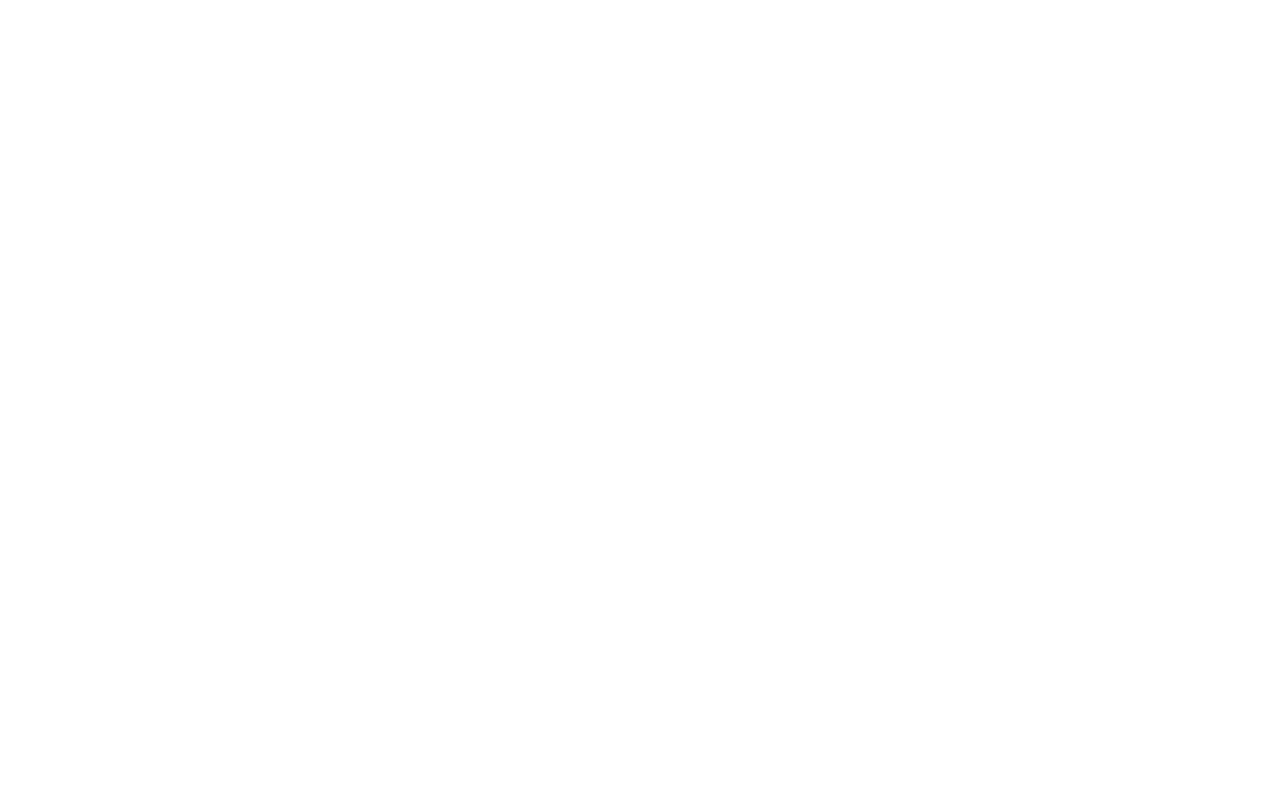
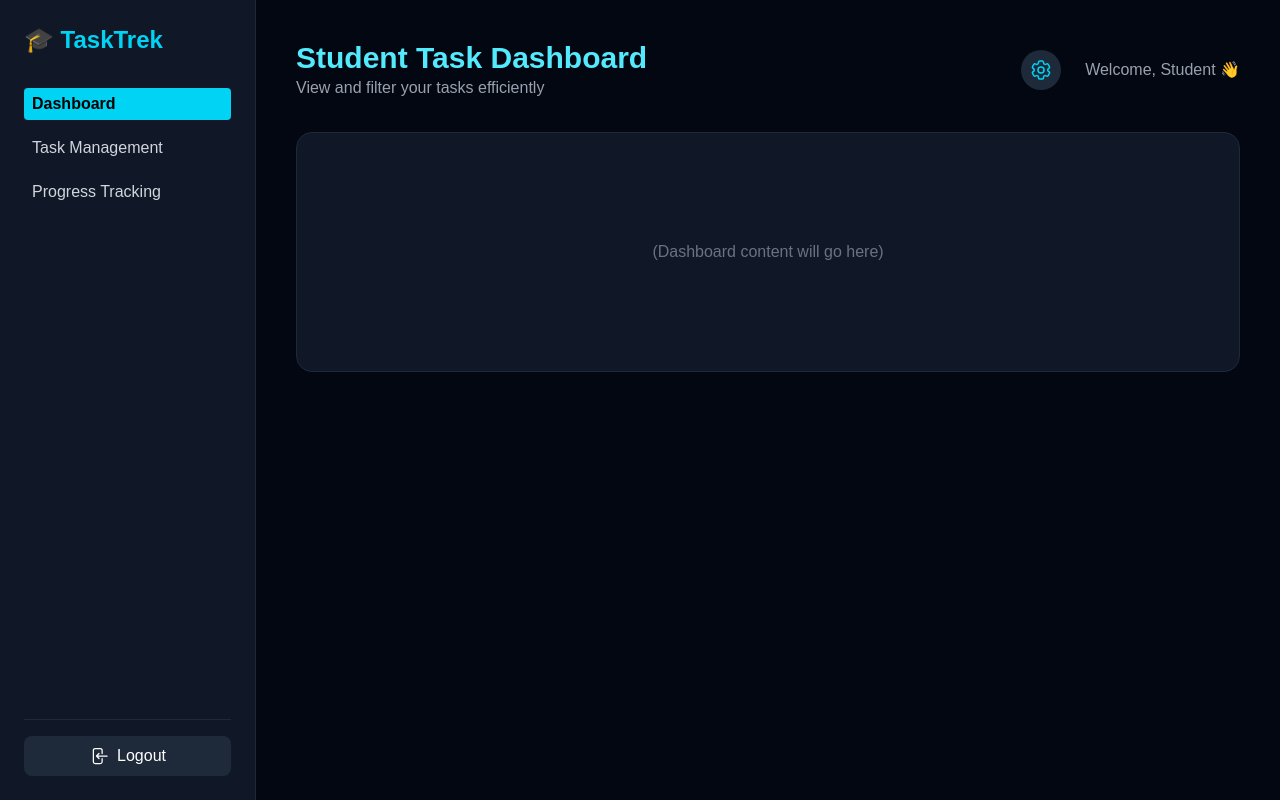
Before and after one commit to Mark-Barican/TaskTrek, a Next.js app: page / in a window 1280 px wide. Before the commit this address had no page. Built offline with nearby package versions, Linux system fonts and the light colour scheme.

Commit message:
logout changes

```diff
--- a/app/page.tsx
+++ b/app/page.tsx
@@ -1,19 +1,18 @@
 "use client";
 
-import ProtectedRoute from "./components/ProtectedRoute";
+import { useState } from "react";
+import { Cog6ToothIcon, ArrowLeftOnRectangleIcon } from "@heroicons/react/24/outline";
 import { useAuth } from "./context/AuthContext";
-import { Cog6ToothIcon } from "@heroicons/react/24/outline";
-import { useState } from "react";
 
 export default function Home() {
-  const { logout } = useAuth();
   const [activeSection, setActiveSection] = useState("dashboard");
+  const { user, logout } = useAuth();
 
   return (
-    <ProtectedRoute>
     <div className="flex min-h-screen bg-gray-950 text-white">
       {/* Sidebar */}
-        <aside className="w-64 bg-gray-900 border-r border-gray-800 p-6 flex flex-col">
+      <aside className="w-64 bg-gray-900 border-r border-gray-800 p-6 flex flex-col justify-between">
+        <div>
           <h1 className="text-2xl font-bold text-cyan-400 mb-8">🎓 TaskTrek</h1>
           <nav className="space-y-3">
             <button
@@ -49,17 +48,23 @@ export default function Home() {
               Progress Tracking
             </button>
           </nav>
+        </div>
 
+        {/* ✅ Logout Button */}
+        <div className="mt-8 border-t border-gray-800 pt-4">
           <button
             onClick={logout}
-            className="mt-auto text-red-400 hover:text-red-300 text-sm"
+            className="flex items-center justify-center w-full py-2 rounded-lg bg-gray-800 hover:bg-red-500 hover:text-white transition"
           >
+            <ArrowLeftOnRectangleIcon className="h-5 w-5 mr-2" />
             Logout
           </button>
+        </div>
       </aside>
 
-        {/* Main Area */}
+      {/* Main Content Area */}
       <main className="flex-1 p-10 overflow-y-auto">
+        {/* Header */}
         <header className="flex justify-between items-center mb-8">
           <div>
             <h2 className="text-3xl font-bold text-cyan-300">
@@ -69,30 +74,44 @@ export default function Home() {
                 ? "Task Management"
                 : "Progress Tracking"}
             </h2>
+            <p className="text-gray-400">
+              {activeSection === "dashboard"
+                ? "View and filter your tasks efficiently"
+                : activeSection === "taskManagement"
+                ? "Create, assign, delete, and manage due dates"
+                : "Monitor task progress: Not Started, In Progress, Completed"}
+            </p>
           </div>
 
+          <div className="flex items-center space-x-6">
             <button className="p-2 rounded-full bg-gray-800 hover:bg-gray-700 transition">
               <Cog6ToothIcon className="h-6 w-6 text-cyan-400" />
             </button>
+            <div className="text-gray-400">
+              Welcome, {user?.email || "Student"} 👋
+            </div>
+          </div>
         </header>
 
+        {/* Conditionally Rendered Sections */}
         {activeSection === "dashboard" && (
           <section className="bg-gray-900 border border-gray-800 rounded-2xl h-60 flex items-center justify-center text-gray-500">
-              (Dashboard content here)
+            (Dashboard content will go here)
           </section>
         )}
+
         {activeSection === "taskManagement" && (
           <section className="bg-gray-900 border border-gray-800 rounded-2xl h-60 flex items-center justify-center text-gray-500">
-              (Task Management content)
+            (Task Management UI will go here)
           </section>
         )}
+
         {activeSection === "progressTracking" && (
           <section className="bg-gray-900 border border-gray-800 rounded-2xl h-60 flex items-center justify-center text-gray-500">
-              (Progress Tracking content)
+            (Progress Tracking UI will go here)
           </section>
         )}
       </main>
     </div>
-    </ProtectedRoute>
   );
 }
```
Also changed, not shown: app/context/AuthContext.tsx (+7 -8 lines). Lines whose indentation alone changed are shown as unchanged.
